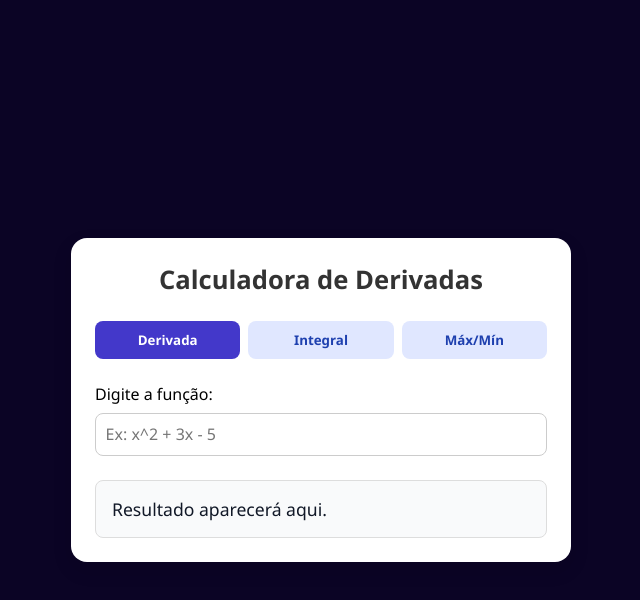
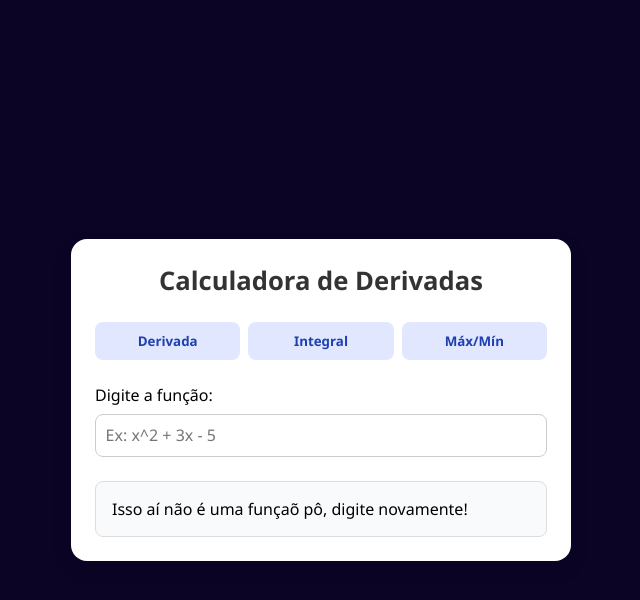
Before and after one commit to yanmazzucatto/CalculadoraDerivadas, a plain HTML site: page index.html in a window 1280 px wide. Both pictures are taken after a click on the button "Derivada". Shown: the whole page, without its empty margins (319-959 px from the left). Drawn offline with Linux system fonts and the light colour scheme.

Commit message:
Validando a entrada de usuário versão 00

```diff
--- a/index.html
+++ b/index.html
@@ -13,7 +13,7 @@
     </div>
 
     <div class="mode-buttons">
-      <button id="btn-derivada" class="active">Derivada</button>
+      <button id="btn-derivada">Derivada</button>
       <button id="btn-integral">Integral</button>
       <button id="btn-extremos">Máx/Mín</button>
     </div>
@@ -23,7 +23,7 @@
       <input type="text" id="funcao" placeholder="Ex: x^2 + 3x - 5" />
     </div>
     <div class="result-section" id="resultado">
-      <p>Resultado aparecerá aqui.</p>
+      <p id="resultado">Resultado aparecerá aqui.</p>
     </div>
   </div>
   <script src="./scripts/derivada.js"></script>
--- a/scripts/derivada.js
+++ b/scripts/derivada.js
@@ -0,0 +1,32 @@
+const btnDerivada = document.getElementById("btn-derivada");
+const btnIntegral = document.getElementById("btn-integral");
+const btnExtremos = document.getElementById("btn-extremos");
+
+function validaFuncao(inputFuncao) {
+  const regex = /^\s*(?:[a-zA-Z]\([a-zA-Z]\)|[a-zA-Z])\s*=\s*[-+]?[\d\w\s^xX+\-*/.]+$/;
+
+  if (regex.test(inputFuncao)) {
+    derivada(inputFuncao);
+  } else {
+    limpaFuncao();
+  }
+}
+
+function limpaFuncao() {
+  const inputElemento = document.getElementById("funcao");
+  const areaResposta = document.getElementById("resultado");
+
+  inputElemento.value = "";
+  areaResposta.innerHTML = "Isso aí não é uma funçaõ pô, digite novamente!";
+}
+
+//desenvolver função, talvez seja interessante criar uma função para separar os termos. Sugestão matheus
+function derivada(inputFuncao) {
+  const areaResposta = document.getElementById("resultado");
+  areaResposta.innerHTML = `Deu certo pô: ${inputFuncao}`;
+}
+
+btnDerivada.addEventListener("click", () => {
+  const inputFuncao = document.getElementById("funcao").value;
+  validaFuncao(inputFuncao);
+});
```
